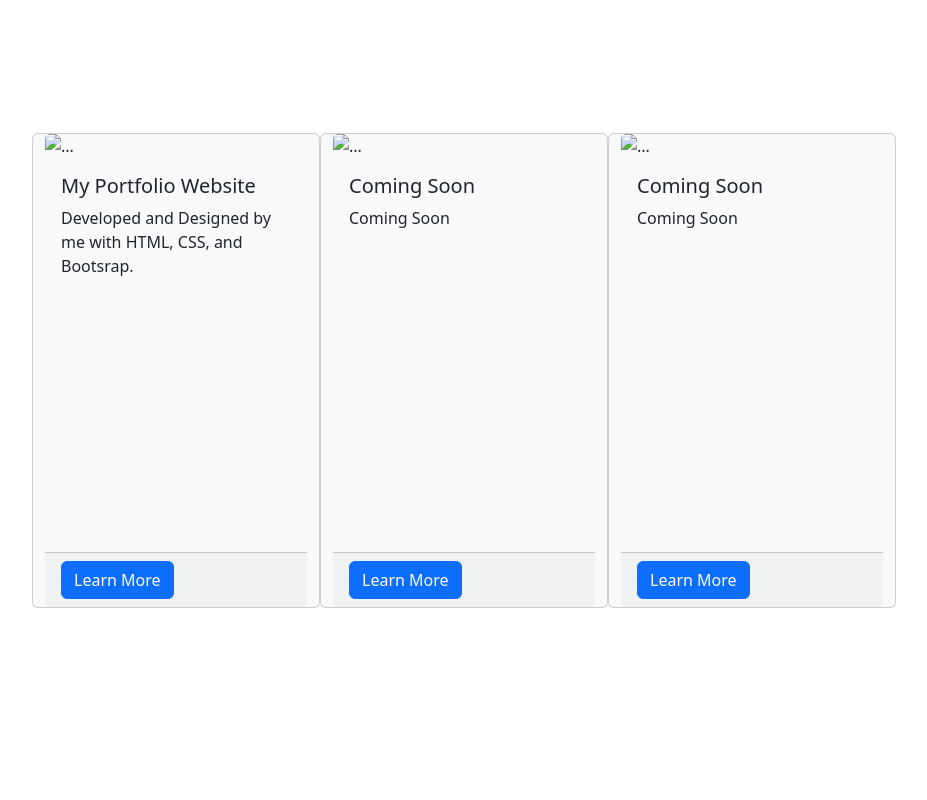
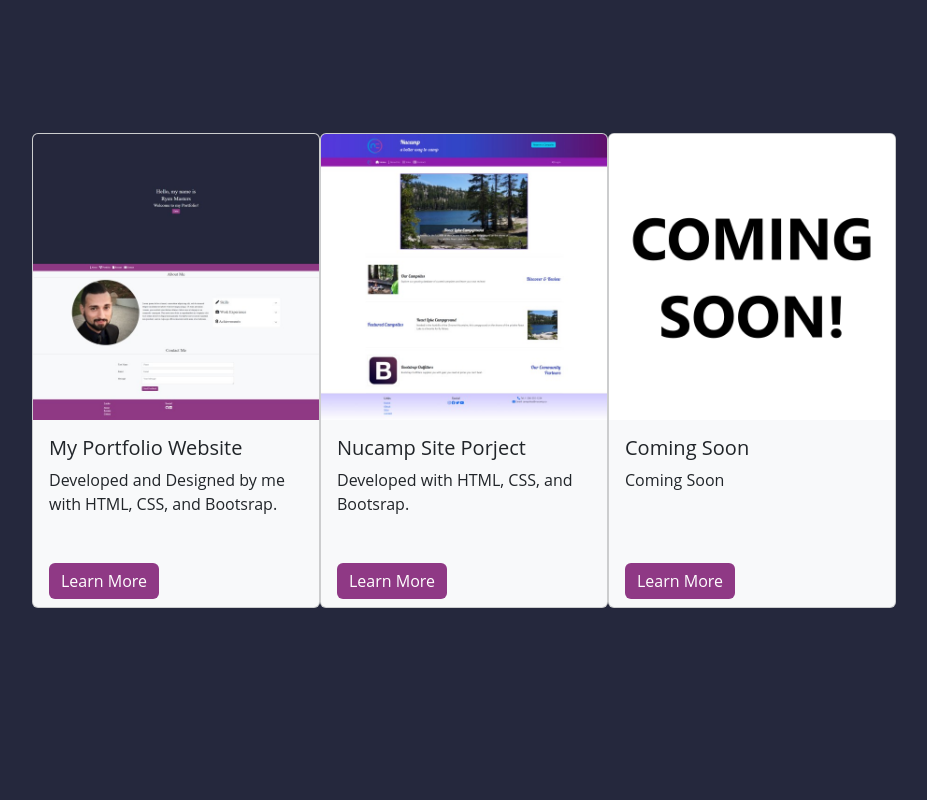
Before and after one commit to NueKid/portfolio, a plain HTML site: page index.html in a window 1280 px wide. Shown: the part 1940-2740 px from the top of the page, without its empty margins (176-1103 px from the left). Drawn offline with nearby package versions, Linux system fonts and the light colour scheme.

Commit message:
added nucampsite project link and image card.

```diff
--- a/index.html
+++ b/index.html
@@ -5,7 +5,7 @@
     <meta name="viewport" content="width=device-width, initial-scale=1.0">
     <link href="https://cdn.jsdelivr.net/npm/bootstrap@5.2.3/dist/css/bootstrap.min.css" rel="stylesheet"
         integrity="sha384-rbsA2VBKQhggwzxH7pPCaAqO46MgnOM80zW1RWuH61DGLwZJEdK2Kadq2F9CUG65" crossorigin="anonymous" />
-    <link rel="stylesheet" href="\portfolio-project\css\styles.css" />
+    <link rel="stylesheet" href="css/styles.css" />
     <link rel="stylesheet" href="https://cdnjs.cloudflare.com/ajax/libs/font-awesome/6.2.1/css/all.min.css"
         integrity="sha512-MV7K8+y+gLIBoVD59lQIYicR65iaqukzvf/nwasF0nqhPay5w/9lJmVM2hMDcnK1OnMGCdVK+iQrJ7lzPJQd1w=="
         crossorigin="anonymous" referrerpolicy="no-referrer" />
@@ -53,7 +53,7 @@
             </div>
             <div class="row row-content justify-content-center align-items-center min-vh-100">
                 <div class="col-sm-4 col-md-3 align-self-center mb-3">
-                    <img src="\portfolio-project\images\ryen-masters.jpg" class="img-fluid rounded-circle" id="profile-pic"
+                    <img src="images/ryen-masters.jpg" class="img-fluid rounded-circle" id="profile-pic"
                         name="profile-pic" atl="Picture of Ryen">
                 </div>
                 <div class="col-sm-4 col-md-3 align-self-center mb-3">
@@ -163,7 +163,7 @@
             </div>
             <div class="row row-content justify-content-center align-self-center align-items-center mb-5 min-vh-100">
                 <div class="col-sm-6 card bg-light text-dark" style="width: 18rem; height: 475px;">
-                    <img src="\portfolio-project\images\portfolio-image.jpg" class="card-img-top" alt="...">
+                    <img src="images/portfolio-image.jpg" class="card-img-top" alt="Portfolio website image">
                     <div class="card-body d-flex flex-column">
                         <h5 class="card-title">My Portfolio Website</h5>
                         <p class="card-text">Developed and Designed by me with HTML, CSS, and Bootsrap.</p>
@@ -173,17 +173,17 @@
                     </div>
                 </div>
                 <div class="col-sm-6 card bg-light text-dark" style="width: 18rem; height: 475px;">
-                    <img src="\portfolio-project\images\coming-soon.png" class="card-img-top" alt="...">
+                    <img src="images/nucampsite.jpg" class="card-img-top" alt="Nucamp site project image">
                     <div class="card-body d-flex flex-column">
-                        <h5 class="card-title">Coming Soon</h5>
-                        <p class="card-text">Coming Soon</p>
+                        <h5 class="card-title">Nucamp Site Porject</h5>
+                        <p class="card-text">Developed with HTML, CSS, and Bootsrap.</p>
                     </div>
                     <div class="card-footer">
-                        <a href="#" class="btn btn-primary">Learn More</a>
+                        <a href="https://nucampsite-8c11a.web.app/" target="blank" class="btn btn-primary">Learn More</a>
                     </div>
                 </div>
                 <div class="col-sm-6 card bg-light text-dark" style="width: 18rem; height: 475px;">
-                    <img src="\portfolio-project\images\coming-soon.png" class="card-img-top" alt="...">
+                    <img src="images/coming-soon.png" class="card-img-top" alt="...">
                     <div class="card-body d-flex flex-column">
                         <h5 class="card-title">Coming Soon</h5>
                         <p class="card-text">Coming Soon</p>
```
Also changed, not shown: images/nucampsite.jpg (added).
